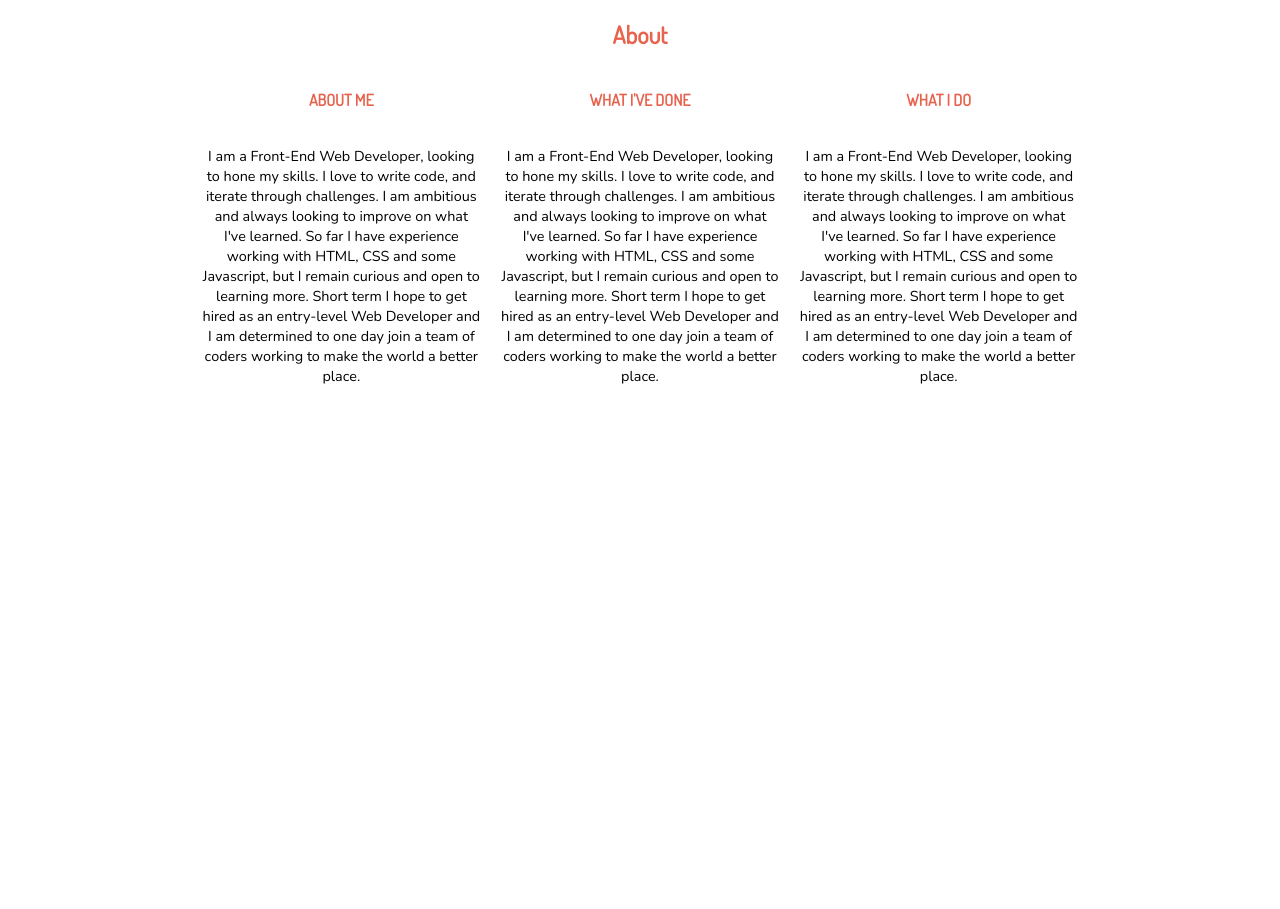
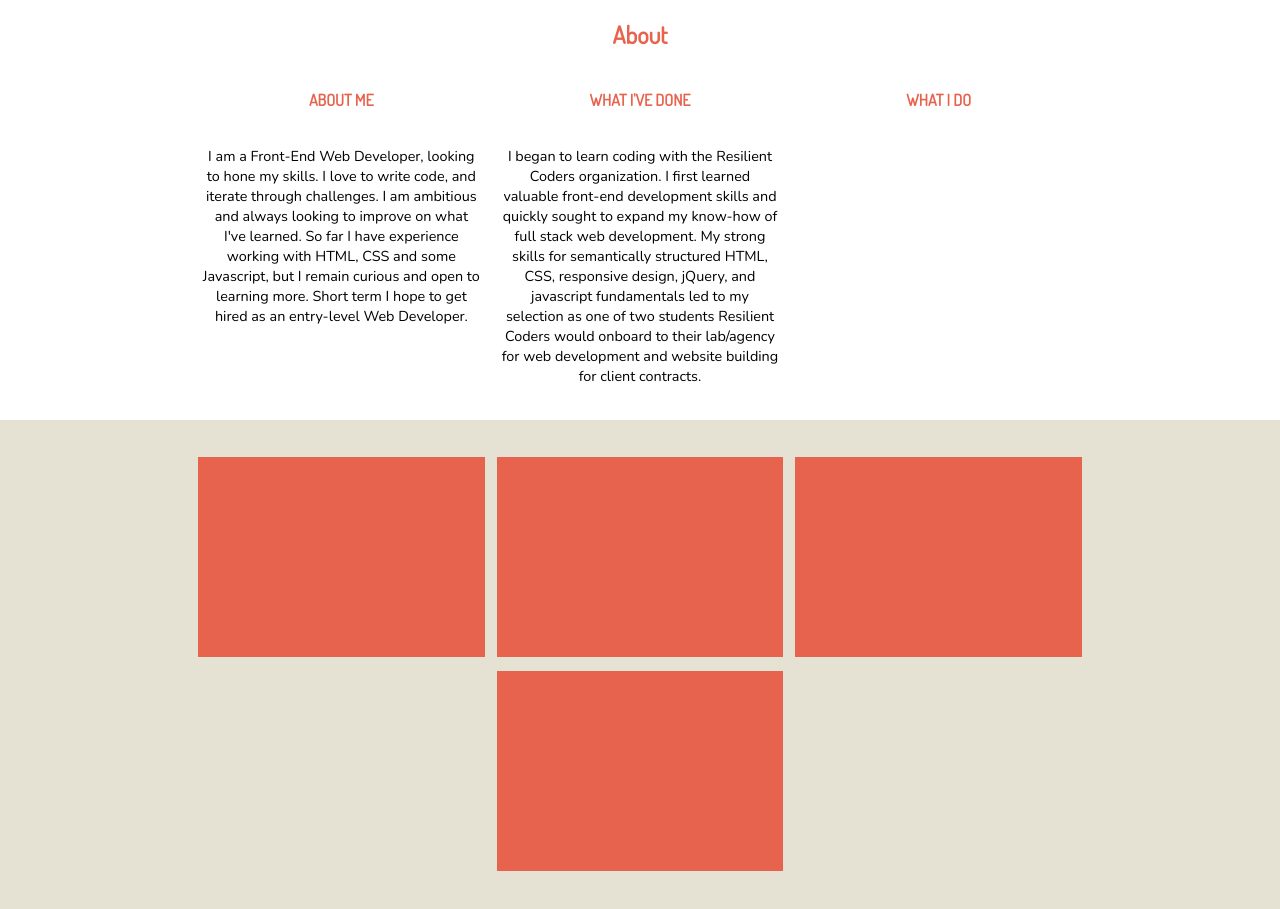
Before and after one commit to ancura/my-site, a plain HTML site: page index.html in a window 1280 px wide. Shown: the part 420-1329 px from the top of the page. Before the commit the page ends 840 px from the top, so only its background shows below. Drawn offline with nearby package versions, Linux system fonts and the light colour scheme.

Commit message:
made my circled picture a square and changed some text.

```diff
--- a/index.html
+++ b/index.html
@@ -15,6 +15,7 @@
 	<input type="checkbox" id="drop" />
 	<ul class="menu">
 		<li><a href="index.html">Home</a></li>
+		<li><a href="">Resume</a></li>
 	</ul>
 </nav>
 <!--section one start-->
@@ -39,18 +40,44 @@
 	</div>
 		<div class="split-container">
 			<h3>ABOUT ME</h3>
-			<p>I am a Front-End Web Developer, looking to hone my skills. I love to write code, and iterate through challenges. I am ambitious and always looking to improve on what I've learned. So far I have experience working with HTML, CSS and some Javascript, but I remain curious and open to learning more. Short term I hope to get hired as an entry-level Web Developer and I am determined to one day join a team of coders working to make the world a better place.</p>
+			<p>I am a Front-End Web Developer, looking to hone my skills. I love to write code, and iterate through challenges. I am ambitious and always looking to improve on what I've learned. So far I have experience working with HTML, CSS and some Javascript, but I remain curious and open to learning more. Short term I hope to get hired as an entry-level Web Developer.</p>
 		</div>
 		<div class="split-container">
 			<h3>WHAT I'VE DONE</h3>
-			<p>I am a Front-End Web Developer, looking to hone my skills. I love to write code, and iterate through challenges. I am ambitious and always looking to improve on what I've learned. So far I have experience working with HTML, CSS and some Javascript, but I remain curious and open to learning more. Short term I hope to get hired as an entry-level Web Developer and I am determined to one day join a team of coders working to make the world a better place.</p>
+			<p>I began to learn coding with the Resilient Coders organization. I first learned valuable front-end development skills and quickly sought to expand my know-how of full stack web development. My strong skills for semantically structured HTML, CSS, responsive design, jQuery, and javascript fundamentals led to my selection as one of two students Resilient Coders would onboard to their lab/agency for web development and website building for client contracts.</p>
 		</div>
 		<div class="split-container">
 			<h3>WHAT I DO</h3>
-			<p>I am a Front-End Web Developer, looking to hone my skills. I love to write code, and iterate through challenges. I am ambitious and always looking to improve on what I've learned. So far I have experience working with HTML, CSS and some Javascript, but I remain curious and open to learning more. Short term I hope to get hired as an entry-level Web Developer and I am determined to one day join a team of coders working to make the world a better place.</p>
+			<p></p>
 		</div>
 	</div>
 </section>
 <!--section two end-->
+
+<!--section three start-->
+<section class="main-container main-bg-color">
+	<div class="inner-container">
+		<div class="portfolio">
+			<div class="portfolio-container">
+				<!--	<img class="portfolio-img" src="">	-->
+				<a href=""><div><h2>Needham Aikido</h2></div></a>
+			</div>
+			<div class="portfolio-container">
+				<!--	<img class="portfolio-img" src="">	-->
+				<a target="_blank" href="www.masstlcawards.org"><div><h2>MassTlc Awards</h2></div></a>
+			</div>
+			<div class="portfolio-container">
+				<!--	<img class="portfolio-img" src="">	-->
+				<a href=""><div><h2>Fairmount Indigo Network</h2></div></a>
+			</div>
+			<div class="portfolio-container">
+				<!--	<img class="portfolio-img" src="">	-->
+				<a href=""><div><h2>St Patrick School</h2></div></a>
+			</div>
+		</div>
+
+	</div>
+</section>
+<!--section three end-->
 </body>
 </html>
--- a/style.css
+++ b/style.css
@@ -68,7 +68,6 @@ body {
 .img-person {
 	width: 100%;
     height: auto;
-    border-radius: 50%;
     padding: 10px 0px;
 }
 
@@ -174,9 +173,73 @@ body {
 }
 
 
+/***section three start***/
 
+.portfolio {
+	padding: 30px 0;
+	display: flex;
+    flex-wrap: wrap;
+    flex-direction: row;
+    justify-content: space-around;
+	width: 100%;
+}
 
+.portfolio-container {
+	position: relative;
+	width: 32%;
+    height: 200px;
+    margin: .8% 0;
+    overflow: hidden;
+    background-color: rgba(232,99,78,1);
+}
 
+.portfolio-container div {
+	display: flex;
+    align-items: center;
+	position: absolute;
+    top: 0;
+    bottom: 0;
+    left: 0;
+    right: 0;
+    background-color: rgba(0, 0, 0, 0);
+    color: transparent;
+    transition: 1s;
+}
+
+.portfolio-container div:hover{
+    background-color: rgba(0, 0, 0, 0.6);
+    color: white;
+}
+
+.portfolio-container div h2 {
+    padding: 0 20px;
+    align-items: center;
+    width: 100%;
+    font-size: 3em;
+    font-family: 'Dosis', sans-serif;
+    text-align: center;
+}
+
+.portfolio-img {
+	width: 100%;
+	height: auto;
+}
+
+@media (min-width: 0px) and (max-width:480px) {
+	.portfolio-container {
+		width: 100%;
+		height: 200px;
+		max-width: 400px;
+	}
+}
+
+@media (min-width: 481px) and (max-width:980px) {
+	.portfolio-container {
+		width: 50%;
+		height: 300px;
+		margin: .8% .8%;
+	}
+}
 
 
 /* =================
```
Also changed, not shown: img/MassTLC_logo2.png (added), img/NNAikido_LOGO_Trans_96BW-01.png (added), img/needham_aikido_footer-02.png (added).
